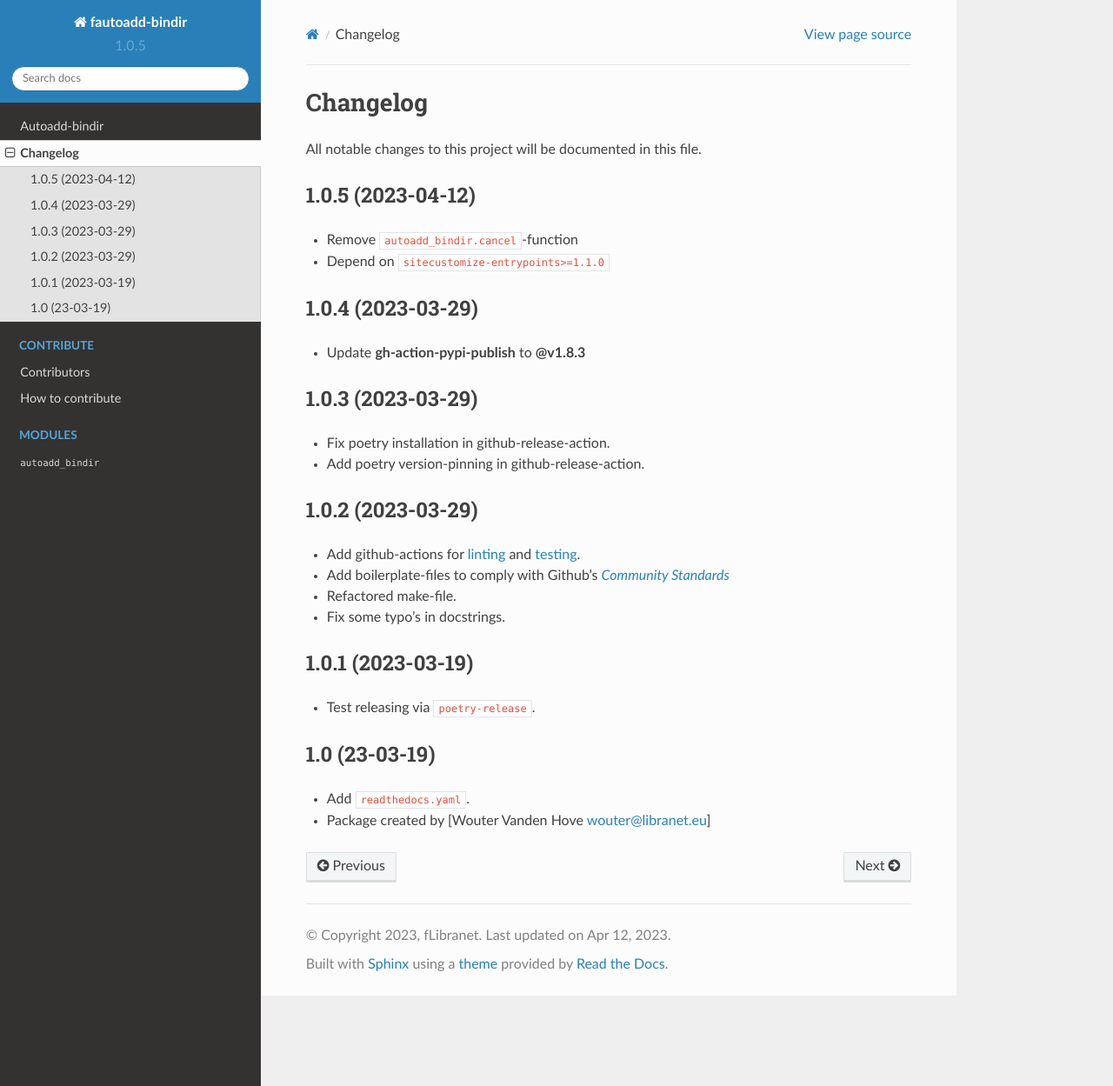
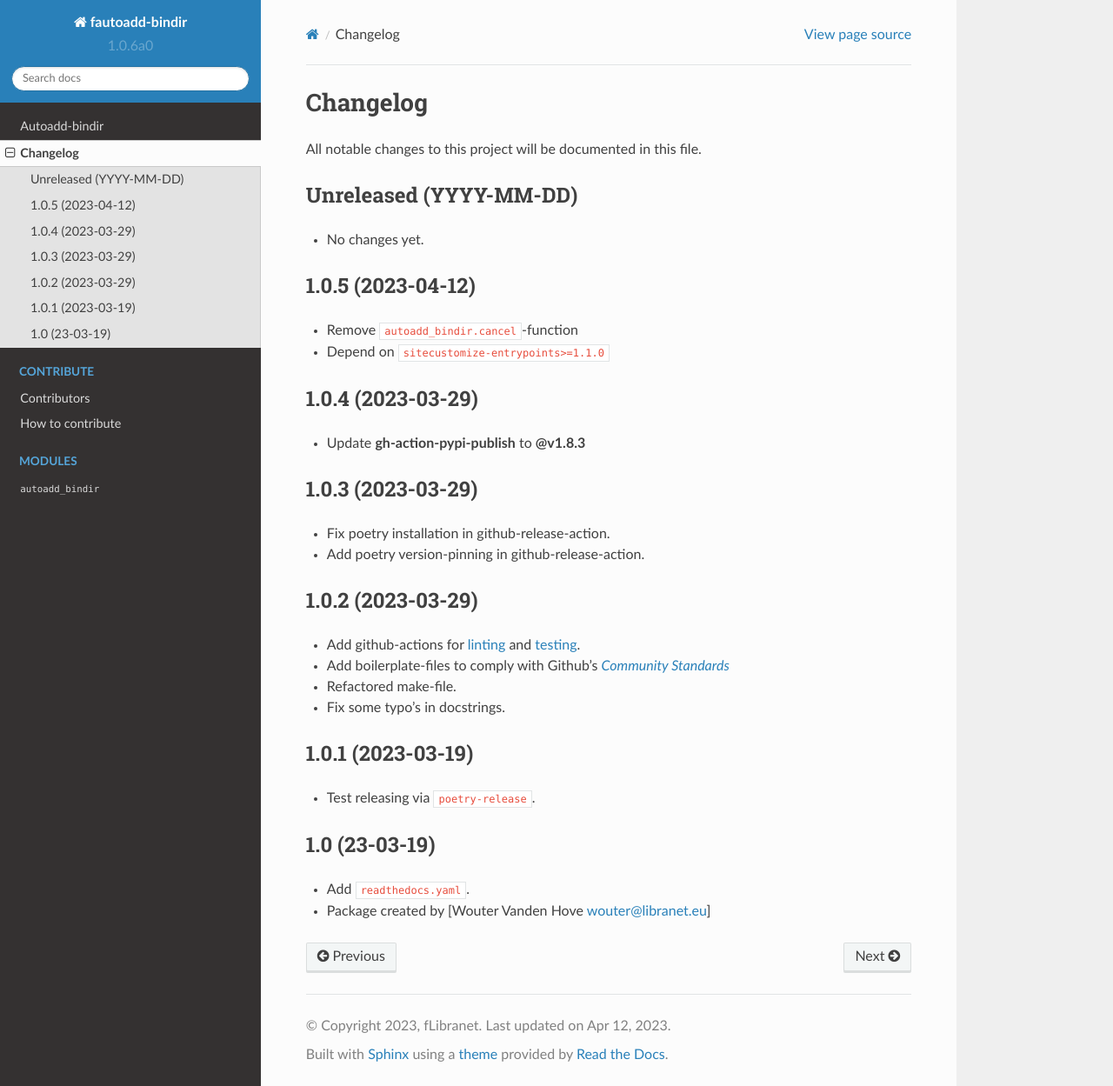
Before and after one commit to libranet/autoadd-bindir, a Sphinx documentation site: the page built from docs/changes.md, in a window 1280 px wide and 1249 px high. Shown: the whole window at 87% size. Built offline with Sphinx 7.4.7 and the Read the Docs theme 2.0.0, drawn with Linux system fonts in a browser that asks for light colours; pages that are not in the unit, such as notebooks, are missing from menus.

Commit message:
post-release update

```diff
--- a/docs/changes.md
+++ b/docs/changes.md
@@ -1,6 +1,11 @@
 # Changelog
 
 All notable changes to this project will be documented in this file.
+
+
+## Unreleased (YYYY-MM-DD)
+
+- No changes yet.
 
 
 ## 1.0.5 (2023-04-12)
@@ -32,8 +37,6 @@ All notable changes to this project will be documented in this file.
 - Fix some typo's in docstrings.
 
 
-
-
 ## 1.0.1 (2023-03-19)
 
 - Test releasing via ``poetry-release``.
--- a/src/autoadd_bindir/__init__.py
+++ b/src/autoadd_bindir/__init__.py
@@ -1,5 +1,5 @@
 """autoadd_bindir.__init__."""
-__version__ = "1.0.5"
+__version__ = "1.0.6a0"
 __copyright__ = "Copyright 2023 Libranet."
 __license__ = "MIT License"
 
```
